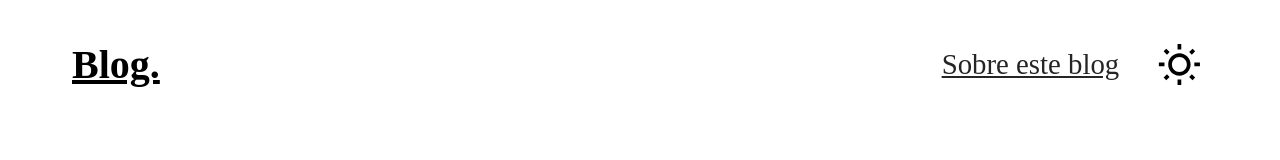
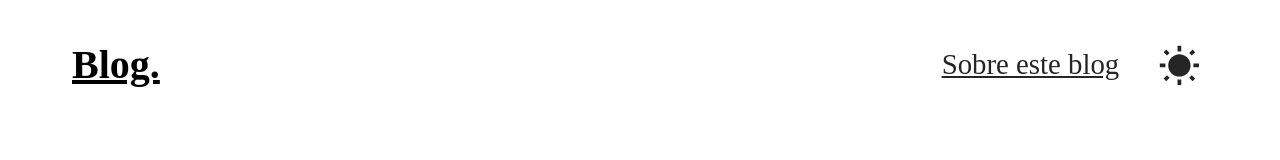
Before and after one commit to LucianoTreachi/Blog-UX-UI, a React (Vite) app: page / in a window 1280 px wide. Shown: the top 160 px of the page. Built offline with nearby package versions, Linux system fonts and the light colour scheme; the HTML template or start-up script is replaced by a standard one.

Commit message:
Cambiar iconos de sol y luna

```diff
--- a/src/components/themeButton/ThemeButton.jsx
+++ b/src/components/themeButton/ThemeButton.jsx
@@ -1,6 +1,6 @@
 import { useEffect, useRef, useState } from "react";
-import { MdOutlineWbSunny } from "react-icons/md";
-import { FiMoon } from "react-icons/fi";
+import { IoMdSunny } from "react-icons/io";
+import { IoMdMoon } from "react-icons/io";
 import styles from "./ThemeButton.module.css";
 
 export default function ThemeButton() {
@@ -31,9 +31,9 @@ export default function ThemeButton() {
       aria-label="Cambiar el tema"
     >
       {isDarkTheme ? (
-        <FiMoon className={styles.moonIcon} />
+        <IoMdMoon className={styles.moonIcon} />
       ) : (
-        <MdOutlineWbSunny className={styles.sunIcon} />
+        <IoMdSunny className={styles.sunIcon} />
       )}
     </button>
   );
--- a/src/components/themeButton/ThemeButton.module.css
+++ b/src/components/themeButton/ThemeButton.module.css
@@ -10,4 +10,10 @@
 .moonIcon {
   font-size: 2.8rem;
   color: var(--black);
+  opacity: .85;
 }
+
+.sunIcon:hover,
+.moonIcon:hover {
+  opacity: 1;
+}
```
